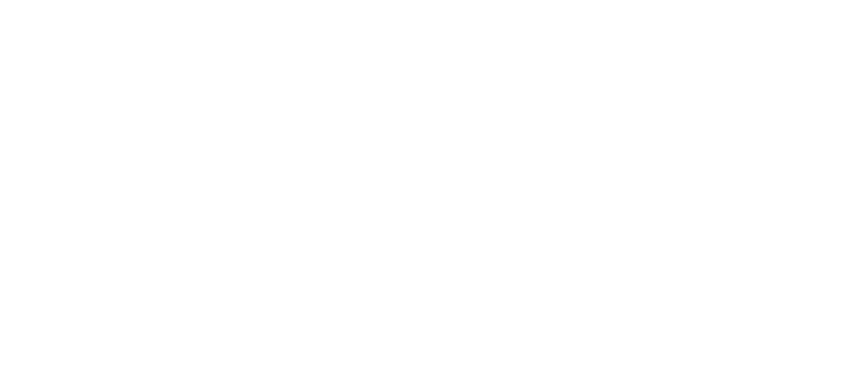
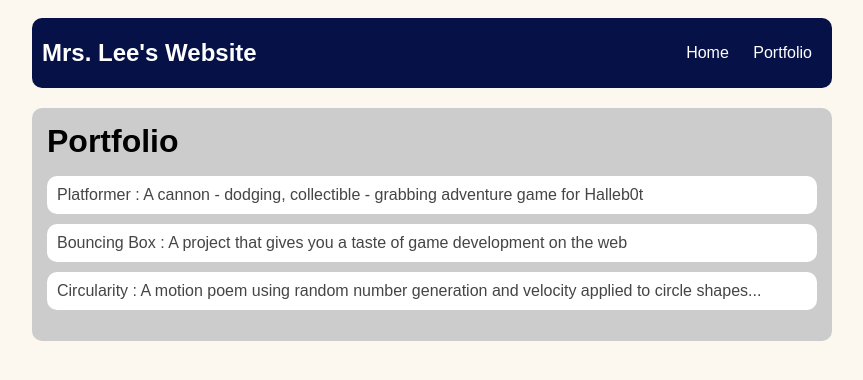
Before and after one commit to jaimejolee/mrslee.github.io, a plain HTML site: page portfolio.html in a window 1280 px wide. Shown: the whole page, without its empty margins (208-1071 px from the left). Drawn offline with Linux system fonts and the light colour scheme.

Commit message:
add portfolio.html file

```diff
--- a/portfolio.html
+++ b/portfolio.html
@@ -0,0 +1,33 @@
+<!DOCTYPE HTML>
+<html>
+    <head>
+        <title>Mrs. Lee's Website</title>
+        <link rel="stylesheet" href="style.css">
+    </head>
+
+    <body>
+      <div id="all-contents">
+        <nav>
+          <h1>Mrs. Lee's Website</h1>
+          <ul id="nav-ul">
+             <li class="nav-li">
+             <a class="nav-a" href="index.html">Home</a>
+           </li>
+           <li class="nav-li">
+             <a class="nav-a" href="portfolio.html">Portfolio</a>
+           </li>
+       </ul>
+   </nav>
+   <main>
+      <div class="content">
+        <h1>Portfolio</h1>
+        <ul id="portfolio">
+          <li><a href="projects/platformer/">Platformer : A cannon - dodging, collectible - grabbing adventure game for Halleb0t</a></li>
+          <li><a href="projects/bouncing-box/">Bouncing Box : A project that gives you a taste of game development on the web </a></li>
+          <li><a href="projects/circularity/">Circularity : A motion poem using random number generation and velocity applied to circle shapes...</a></li>
+        </ul>
+      </div>
+   </main>
+  </div>
+    </body>
+</html>
--- a/style.css
+++ b/style.css
@@ -16,7 +16,7 @@ nav {
     margin-bottom: 20px;
     display: flex;
     padding: 10px;
-    border-radius: 5px;
+    border-radius: 10px;
 }
 h1 {
     display: flex;
@@ -41,7 +41,7 @@ a {
 main {
     background:#CCCCCC;
     display: flex;
-    border-radius: 5px;
+    border-radius: 10px;
 }
 .sidebar {
     margin-right: 25px;
@@ -50,7 +50,7 @@ main {
 .sidebar-img {
     width: 200px;
     border: #061148 5px solid;
-    border-radius: 5px;
+    border-radius: 10px;
 }
 .content {
     flex: 1;
@@ -66,3 +66,28 @@ main {
 h2, h3 {
     margin: 0px;
 }
+         /* portfolio styles */
+         .content h1 {
+            color: black;
+        }
+
+        #portfolio {
+            list-style-type: none;
+            padding-left: 0;
+        }
+
+        #portfolio li {
+            background: #fff;
+            padding: 10px;
+            border-radius: 10px;
+            margin-bottom: 10px;
+        }
+
+        #portfolio li:hover {
+            background: #eee;
+        }
+
+        #portfolio a {
+            text-decoration: none;
+            color: #454545;
+        }
```
